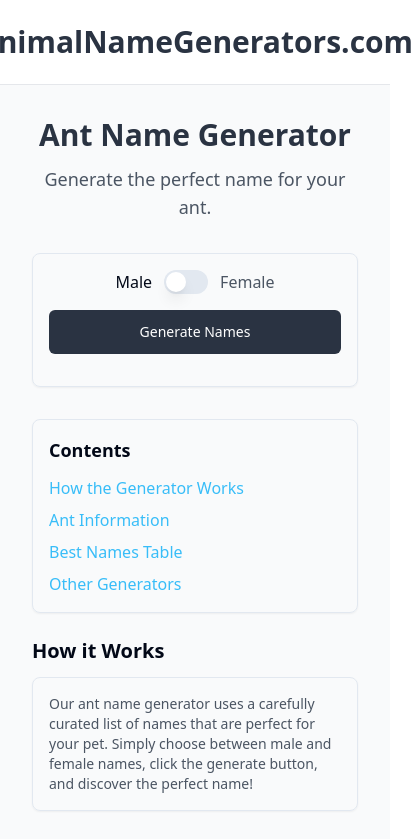
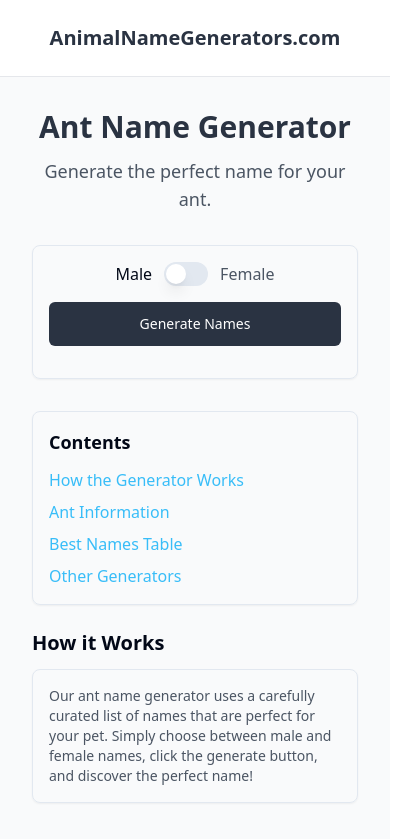
Before and after one commit to Zeetox12345/animal-name-generators, a React (Vite) app: page /ant in a window 390 px wide. Shown: the top 839 px of the page, 413 px wide, since content can reach past the window. Built offline with nearby package versions, Linux system fonts and the light colour scheme.

Commit message:
Fix: Prevent horizontal scrolling on mobile
The header was too wide for smaller screens, causing horizontal scrolling. This commit addresses this issue.

```diff
--- a/src/components/Header.tsx
+++ b/src/components/Header.tsx
@@ -3,10 +3,10 @@ import { Link } from "react-router-dom";
 
 export const Header = () => {
   return (
-    <header className="w-full bg-white border-b border-gray-200 animate-fade-in">
+    <header className="w-full bg-white border-b border-gray-200 animate-fade-in overflow-hidden">
       <div className="container mx-auto px-4 py-6">
         <Link to="/" className="flex items-center justify-center">
-          <h1 className="text-3xl md:text-4xl font-semibold text-primary text-center">
+          <h1 className="text-xl sm:text-2xl md:text-3xl lg:text-4xl font-semibold text-primary text-center break-words">
             AnimalNameGenerators.com
           </h1>
         </Link>
```
